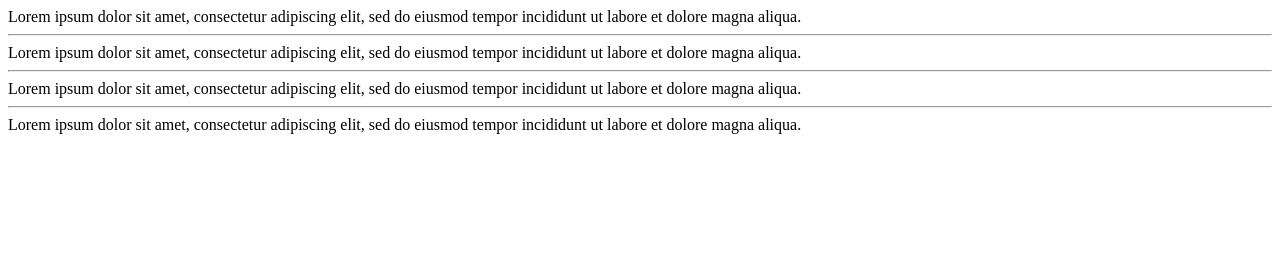
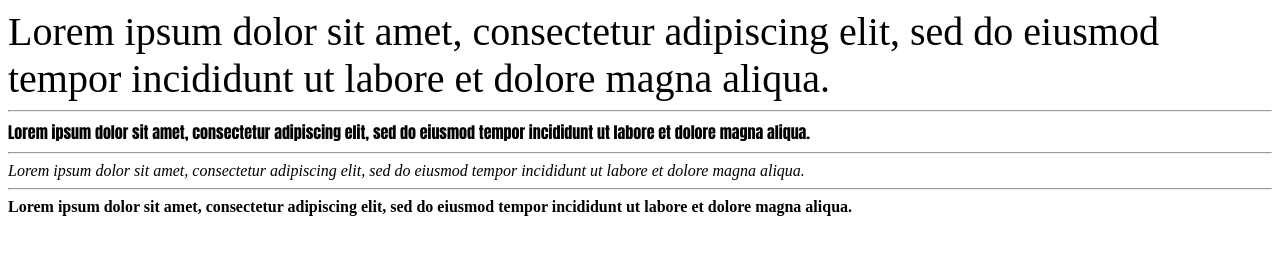
Before and after one commit to devJiraynor/web-basic-20240118, a plain HTML site: page css/7.CSS3_Font_Text/css3_font.html in a window 1280 px wide. Drawn offline with Linux system fonts and the light colour scheme.

Commit message:
2024.03.12. 16:50

```diff
--- a/css/7.CSS3_Font_Text/css3_font.html
+++ b/css/7.CSS3_Font_Text/css3_font.html
@@ -8,26 +8,35 @@
     <style>
 
         /*
-            font-size 속성 :
+            font-size 속성 : 글꼴 크기를 지정
         */
-
+        .font-size {
+            font-size: 40px;
+        }
 
 
         /*
-            font-family 속성 :
-                -
-                -
+            font-family 속성 : 글꼴 지정
+                - 글꼴을 여러개 지정
+                - 앞의 글꼴부터 순서대로 적용
         */
-
+        .font-family {
+            font-family: Impact, Haettenschweiler, 'Arial Narrow Bold', sans-serif;
+        }
 
 
         /*
-            font-style 속성 :
-                -
-            font-weight 속성 :
-                -
+            font-style 속성 : 이텔릭체 지정
+                - normal, italic, oblique
+            font-weight 속성 : 글꼴 굵기 지정
+                - 100 ~ 900, normal / bold / lighter / bolder
         */
-
+        .font-style {
+            font-style: oblique;
+        }
+        .font-weight {
+            font-weight: 900;
+        }
 
 
 
```
Also changed, not shown: css/6.CSS3_Background/css3_background_3.html (+15 -3 lines).
